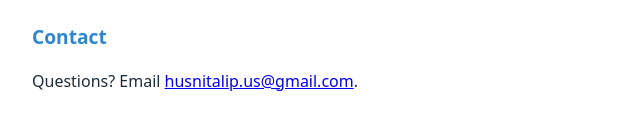
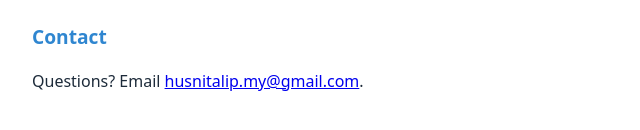
Before and after one commit to husnitalip/husnitalip.github.io, a plain HTML site: page cloudcatcher/privacy-policy.html in a window 1280 px wide. Shown: the part 1220-1350 px from the top of the page, 248-888 px from the left. Drawn offline with Linux system fonts and the light colour scheme.

Commit message:
Cloud Catcher: use husnitalip.my@gmail.com contact; temporary upload file
Co-Authored-By: Claude Opus 5.5 <noreply@anthropic.com>
Claude-Session: https://claude.ai/code/session_01TBtqWDTLRPZL7MfpG68Uk6

```diff
--- a/cloudcatcher/privacy-policy.html
+++ b/cloudcatcher/privacy-policy.html
@@ -39,6 +39,6 @@
 <p>If this policy changes, we will update this page and the date above.</p>
 
 <h2>Contact</h2>
-<p>Questions? Email <a href="mailto:husnitalip.us@gmail.com">husnitalip.us@gmail.com</a>.</p>
+<p>Questions? Email <a href="mailto:husnitalip.my@gmail.com">husnitalip.my@gmail.com</a>.</p>
 </body>
 </html>
```
Also changed, not shown: 1 other file.
